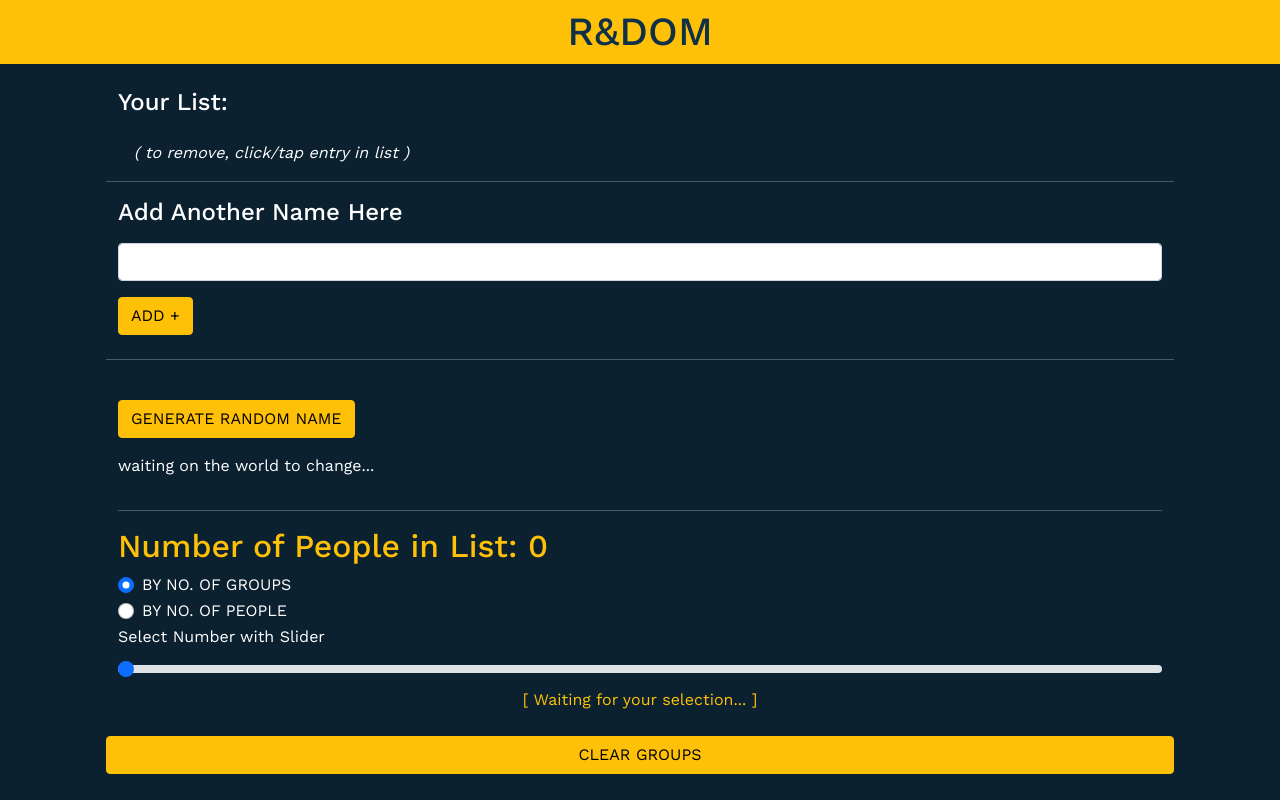
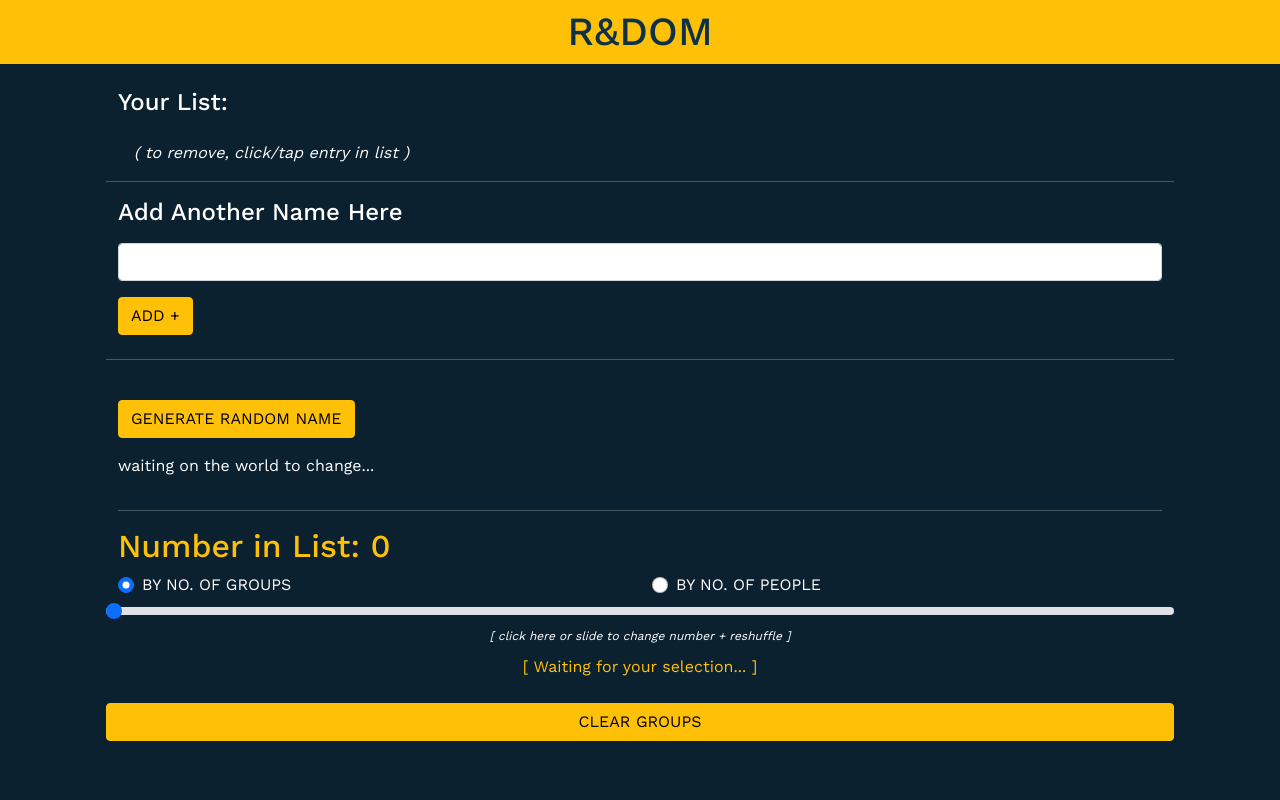
Before and after one commit to josephracca/randomGroupsApp, a plain HTML site: page index.html in a window 1280 px wide. Drawn offline with nearby package versions, Linux system fonts and the light colour scheme.

Commit message:
minor UI tweaks

```diff
--- a/index.html
+++ b/index.html
@@ -79,8 +79,10 @@
       <div class="col">
         <hr>
         <div class="row groupName">
-          <h2 id="totalDisplay" class="yellow"> Number in List:</h2>
+          <h2 id="totalDisplay" class="yellow">Number in List:</h2>
         </div>
+        <div class="row">
+          <div class="col-6">
             <div class="form-check">
               <input class="form-check-input" type="radio" name="flexRadioDefault" id="byGroup" checked
                 onClick="passNumberGroup(slider.value); setNewMinMax(); setByGroups();">
@@ -88,6 +90,8 @@
                 BY NO. OF GROUPS
               </label>
             </div>
+          </div>
+          <div class="col-6">
             <div class="form-check">
               <input class="form-check-input" type="radio" name="flexRadioDefault" id="byNumPeople"
                 onClick="passNumberPeople(slider.value); setNewMinMax(); setByPeople();">
@@ -95,6 +99,10 @@
                 BY NO. OF PEOPLE
               </label>
             </div>
+          </div>
+        </div>
+
+
 
         <!-- <select class="form-select form-select-sm" aria-label=".form-select-sm example"> -->
         <!-- we can add these in based on array length -->
@@ -104,11 +112,15 @@
           <option value="3">Three</option>
         </select> -->
 
-        <label for="slider" class="form-label">Select Number with Slider</label>
 
-        <input id="slider" type="range" class="form-range" onchange="updateTextInput(this.value);" onClick="updateTextInput(this.value);">
-
+        <div class="row text-center">
+          <input id="slider" type="range" class="form-range" onchange="updateTextInput(this.value);"
+            onClick="updateTextInput(this.value);">
+          <label for="slider" class="form-label"><i style="font-size:12px;">[ click here or slide to change number +
+              reshuffle
+              ]</i></label>
           <div id="valDisplay" class="div yellow text-center">[ Waiting for your selection... ]</div>
+        </div>
 
         <div id="formationPlease" class="container">
           <div class="row">
--- a/js/script.js
+++ b/js/script.js
@@ -15,7 +15,9 @@ let checkInput = () => {
         nameInput.value = "";
         totalDisplay.innerText = `Number of People in List: ${listOfNames.length}`;
         setNewMinMax();
-          valDisplay.innerText = `New Name Added!`;
+          // valDisplay.innerText = `New Name Added!`;
+          formationPlease.innerHTML = "List has been updated!";
+
 
       } else {
         alert(
@@ -45,20 +47,20 @@ let slider = document.getElementById("slider");
 
 const setNewMinMax = () => {
   slider.setAttribute("min", 2);
-  slider.setAttribute("max", Math.floor(listOfNames.length / 2));
+  slider.setAttribute("max", Math.ceil(listOfNames.length / 2));
 };
 setNewMinMax();
 
 let valDisplay = document.getElementById("valDisplay");
 
 let setByGroups = function () {
-  valDisplay.innerHTML = `Selected: <b>by groups</b>... min.groups: ${2} max.groups: ${Math.floor(
+  valDisplay.innerHTML = `Selected: <b>by no. groups</b>... min: ${2} max: ${Math.floor(
     listOfNames.length / 2
   )}`;
 };
 
 let setByPeople = function () {
-  valDisplay.innerHTML = `Selected: <b>by number of people</b>... min.people: ${2} && max.people: ${Math.floor(
+  valDisplay.innerHTML = `Selected: <b>by no. of people</b>... min: ${2} && max: ${Math.ceil(
     listOfNames.length / 2
   )}`;
 };
@@ -149,7 +151,7 @@ function addToDisplayList(nameToCreate) {
 function deleteElement(idToDelete) {
   document.getElementById(idToDelete).remove();
   updateLocal();
-  totalDisplay.innerText = `Number of People in List: ${listOfNames.length}`;
+  totalDisplay.innerText = `Number in List: ${listOfNames.length}`;
 }
 
 function deleteFromArray(param) {
@@ -207,4 +209,4 @@ function passNumberPeople(val) {
 
 let totalDisplay = document.getElementById("totalDisplay");
 
-totalDisplay.innerText = `Number of People in List: ${listOfNames.length}`;
+totalDisplay.innerText = `Number in List: ${listOfNames.length}`;
```
Lines whose indentation alone changed are shown as unchanged.
